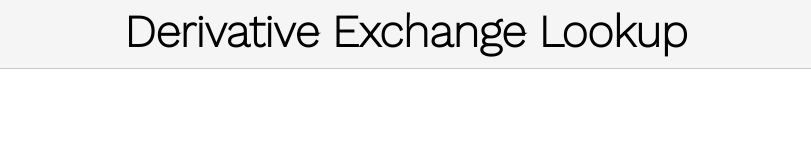
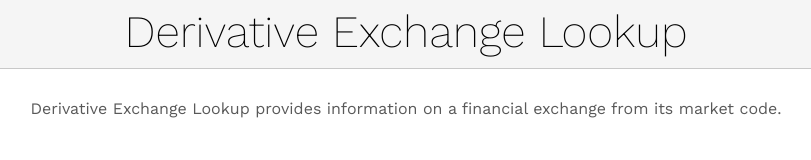
Before and after one commit to Alek-S/Derivative-Exchange-Lookup, a plain HTML site: page index.html in a window 1280 px wide. Shown: the whole page, without its empty margins (234-1045 px from the left). Drawn offline with nearby package versions, Linux system fonts and the light colour scheme.

Commit message:
add description

```diff
--- a/index.html
+++ b/index.html
@@ -2,12 +2,16 @@
 <html>
 <head>
 	<title>Derivative Exchange Lookup</title>
-	<link href='https://fonts.googleapis.com/css?family=Work+Sans:200' rel='stylesheet' type='text/css'>
+	<link href='https://fonts.googleapis.com/css?family=Work+Sans:200,400' rel='stylesheet' type='text/css'>
 	<link href="./style.css" rel="stylesheet" type="text/css">
 </head>
 <body>
 	<div class="topBar">
-	<h1>Derivative Exchange Lookup</h1>
+		<h1>Derivative Exchange Lookup</h1>
+	</div>
+
+	<div class="description">
+	<p>Derivative Exchange Lookup provides information on a financial exchange from its market code.</p>
 	</div>
 </body>
 </html>
--- a/style.css
+++ b/style.css
@@ -7,6 +7,12 @@ h1{
 	text-align: center;
 	margin-top: 0px;
 	margin-bottom: 10px;
+	font-weight: 200;
+}
+p{
+	font-family: 'Work Sans', sans-serif;
+	font-size: 1em;
+	font-weight: 400;
 }
 .topBar{
 	width: 100%;
@@ -16,3 +22,8 @@ h1{
 	border-bottom: 1px solid;
 	border-color: #C8C8C8;
 }
+.description{
+	margin: 30px auto 20px auto;
+	text-align: center;
+	color: #595959;
+}
```
